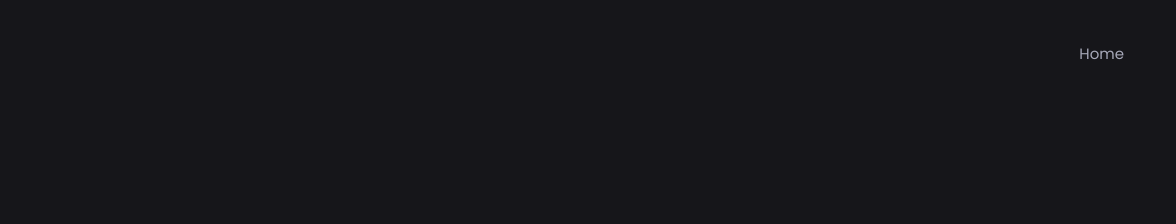
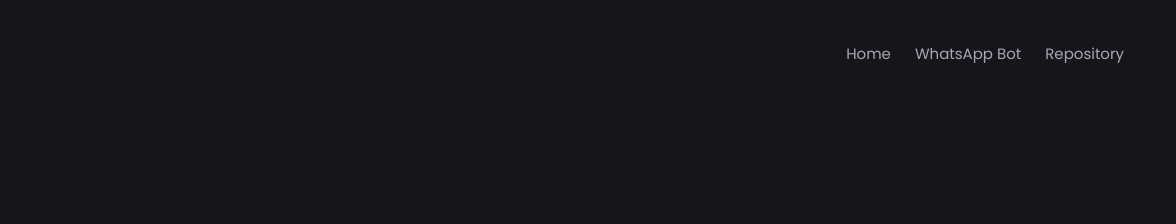
Before and after one commit to ERLANRAHMAT/DikaArdnt, a plain HTML site: page index.html in a window 1280 px wide. Shown: the top 224 px of the page, 104-1280 px from the left. Drawn offline with Linux system fonts and the light colour scheme; grey boxes are pictures that could not be loaded.

Commit message:
Update index.html

```diff
--- a/index.html
+++ b/index.html
@@ -29,8 +29,8 @@
             <div class="header_links">
                 <ul class="nav_links">
                     <li class="nav_link"><a href="#">Home</a></li>
-                    <!-- <li class="nav_link"><a href="https://wa.me/62882920241908?text=menu">WhatsApp Bot</a></li> -->
-                    <!-- <li class="nav_link"><a href="https://github.com/DikaArdnt?tab=repositories">Repository</a></li> -->
+                    <li class="nav_link"><a href="https://wa.me/62882920241908?text=menu">WhatsApp Bot</a></li>
+                    <li class="nav_link"><a href="https://github.com/DikaArdnt?tab=repositories">Repository</a></li>
                 </ul>
             </div>
         </nav>
```
